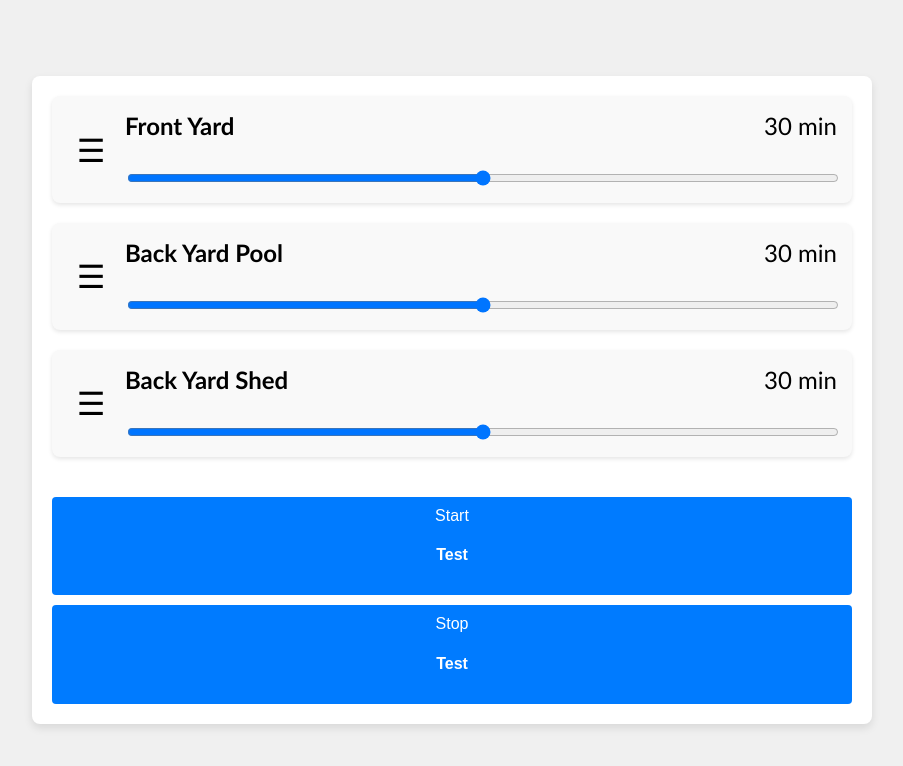
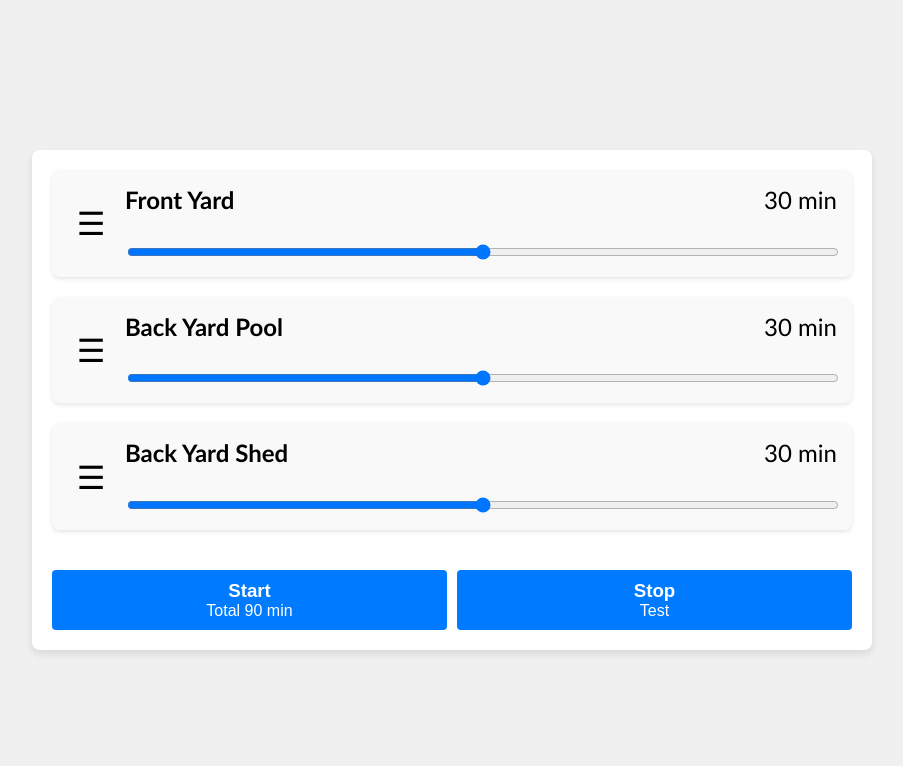
Before and after one commit to ThatAquarel/IrrigationSystemServer, a plain HTML site: page irrigation_system_server/static/index.html in a window 1280 px wide. Shown: the whole page, without its empty margins (188-1091 px from the left). Drawn offline with nearby package versions, Linux system fonts and the light colour scheme.

Commit message:
start stop button

```diff
--- a/irrigation_system_server/static/index.html
+++ b/irrigation_system_server/static/index.html
@@ -34,12 +34,12 @@
 
         <div class="buttons">
             <button id="start-btn">
-                Start
-                <h4>Test</h4>
+                <h3>Start</h3>
+                <h4 id="start-label">Test</h4>
             </button>
             <button id="stop-btn">
-                Stop
-                <h4>Test</h4>
+                <h3>Stop</h3>
+                <h4 id="stop-label">Test</h4>
             </button>
         </div>
     </div>
--- a/irrigation_system_server/static/script.js
+++ b/irrigation_system_server/static/script.js
@@ -7,15 +7,28 @@ document.addEventListener('DOMContentLoaded', function () {
 });
 
 const times = [...Array(13).keys()].map(x => x*5);
-
 const zones = ["f", "bp", "bs"]
 
+function total_time() {
+    let sum = zones.reduce((previous, current) => {
+        let label = document.getElementById("time-" + current);
+        return previous + label.value;
+    }, 0);
+
+    let start_label = document.getElementById("start-label");
+    start_label.innerHTML = "Total " + sum + " min";
+}
+
 for (const zone of zones) {
-    let label = document.getElementById("time-" + zone)
+    let label = document.getElementById("time-" + zone);
     let slider = document.getElementById("slider-" + zone);
 
     slider.oninput = function() {
-        label.innerHTML = times[slider.value] + " min";
+        let time = times[slider.value];
+        label.innerHTML = time + " min";
+        label.value = time;
+
+        total_time();
     }
 
     slider.oninput();
--- a/irrigation_system_server/static/styles.css
+++ b/irrigation_system_server/static/styles.css
@@ -77,15 +77,16 @@ body {
 }
 
 .buttons {
-    display: grid;
+    display: flex;
+    flex-direction: row;
+    align-items: stretch;
+    width: 100%;
 
     gap: 10px;
     margin-top: 20px;
 }
 
 .buttons button {
-
-
     padding: 10px 20px;
     font-size: 16px;
     cursor: pointer;
@@ -93,6 +94,15 @@ body {
     color: #fff;
     border: none;
     border-radius: 4px;
+    flex: 1
+}
+
+button > h3,h4 {
+    margin: 0;
+}
+
+button h4 {
+    font-weight: lighter;
 }
 
 .buttons button:hover {
```
